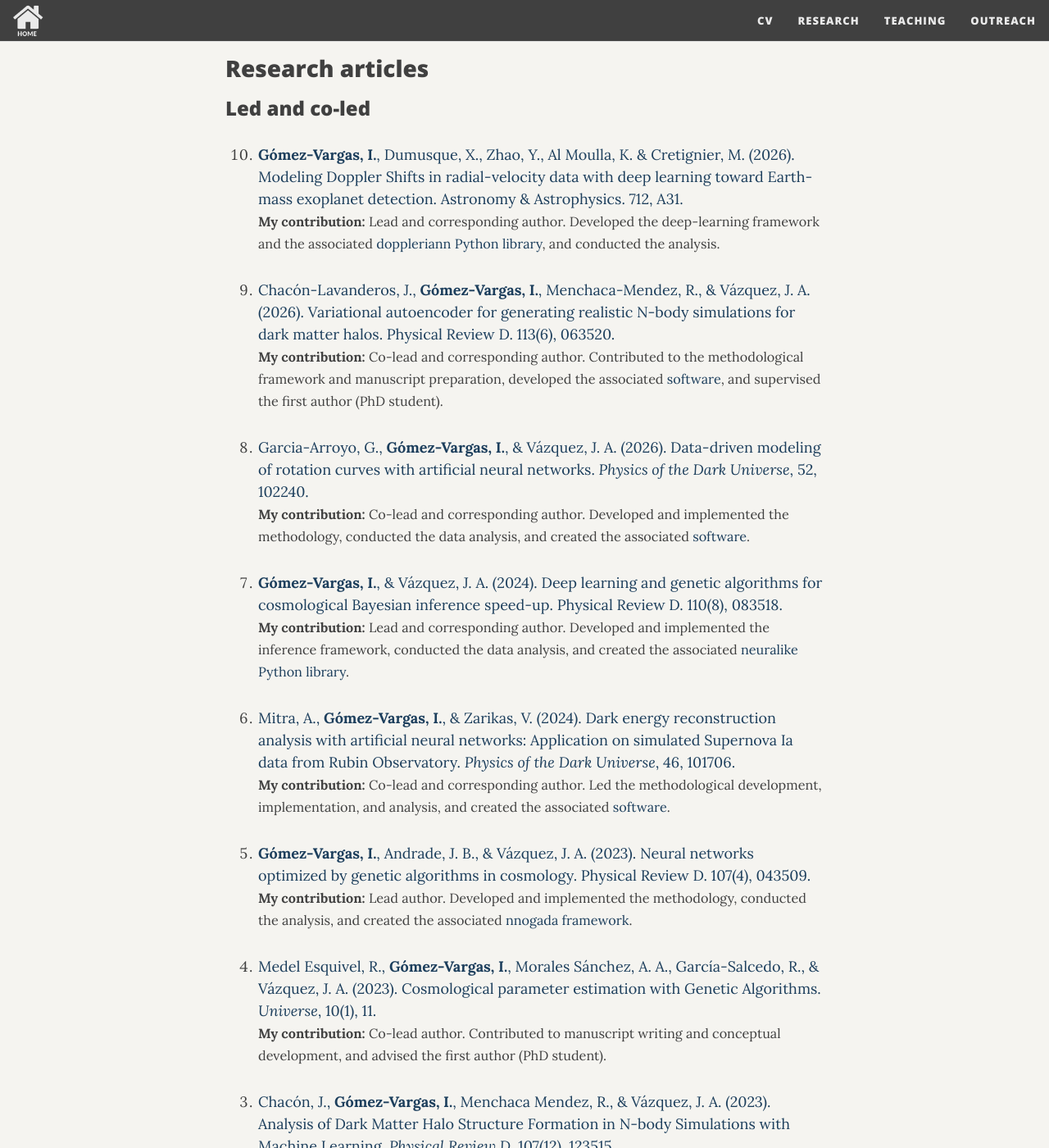
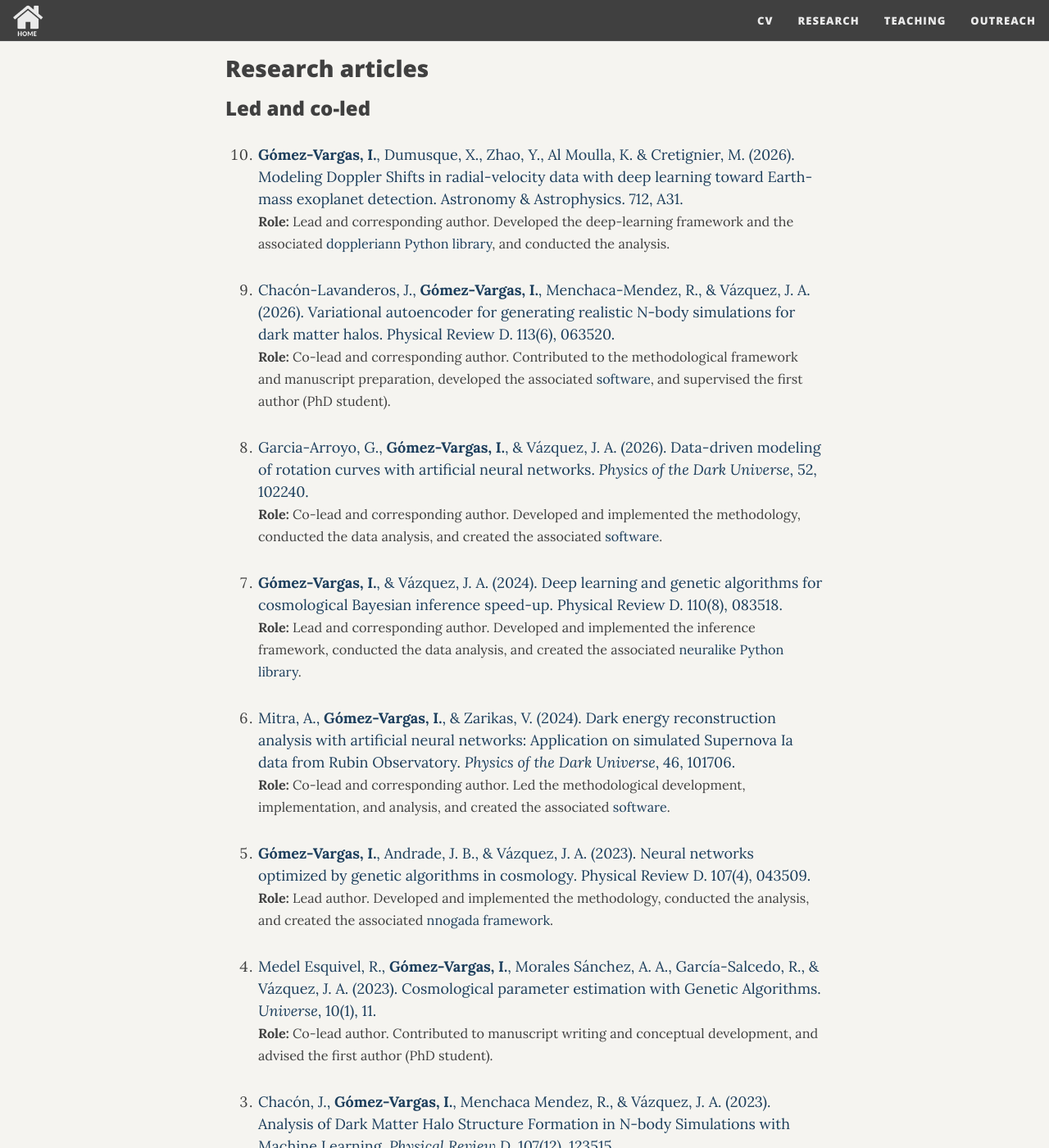
Before and after one commit to igomezv/igomezv.github.io, a Jekyll site: the page built from full_papers.md, in a window 1280 px wide and 1400 px high, scrolled down 475 px. Shown: the whole window at 82% size. Built offline with Jekyll 4.4.1, drawn with Linux system fonts in a browser that asks for light colours; nearby versions of some CDN libraries; comment, search, counter and statistics services are not loaded; some of the changed text lies outside the part shown.

```diff
--- a/full_papers.md
+++ b/full_papers.md
@@ -26,61 +26,61 @@ Complete list of publications.
 <li markdown="1">
 
 [**Gómez-Vargas, I.**, Dumusque, X., Zhao, Y., Al Moulla, K. & Cretignier, M. (2026). Modeling Doppler Shifts in radial-velocity data with deep learning toward Earth-mass exoplanet detection. Astronomy & Astrophysics. 712, A31.](https://doi.org/10.1051/0004-6361/202659375) <br>
-<span class="publication-contributions" markdown="span">**My contribution:** Lead and corresponding author. Developed the deep-learning framework and the associated [doppleriann Python library](https://github.com/igomezv/doppleriann), and conducted the analysis.</span>
+<span class="publication-contributions" markdown="span">**Role:** Lead and corresponding author. Developed the deep-learning framework and the associated [doppleriann Python library](https://github.com/igomezv/doppleriann), and conducted the analysis.</span>
 
 </li>
 <li markdown="1">
 
 [Chacón-Lavanderos, J., **Gómez-Vargas, I.**, Menchaca-Mendez, R., & Vázquez, J. A. (2026). Variational autoencoder for generating realistic N-body simulations for dark matter halos. Physical Review D. 113(6), 063520.](https://journals.aps.org/prd/abstract/10.1103/b6lj-rlff) <br>
-<span class="publication-contributions" markdown="span">**My contribution:** Co-lead and corresponding author. Contributed to the methodological framework and manuscript preparation, developed the associated [software](https://github.com/igomezv/NcosmoVAE), and supervised the first author (PhD student).</span>
+<span class="publication-contributions" markdown="span">**Role:** Co-lead and corresponding author. Contributed to the methodological framework and manuscript preparation, developed the associated [software](https://github.com/igomezv/NcosmoVAE), and supervised the first author (PhD student).</span>
 
 </li>
 <li markdown="1">
 
 [Garcia-Arroyo, G., **Gómez-Vargas, I.**, & Vázquez, J. A. (2026). Data-driven modeling of rotation curves with artificial neural networks. <i>Physics of the Dark Universe</i>, 52, 102240.](https://www.sciencedirect.com/science/article/pii/S2212686426000294) <br>
-<span class="publication-contributions" markdown="span">**My contribution:** Co-lead and corresponding author. Developed and implemented the methodology, conducted the data analysis, and created the associated [software](https://github.com/igomezv/Reconstructing-RC-with-ANN).</span>
+<span class="publication-contributions" markdown="span">**Role:** Co-lead and corresponding author. Developed and implemented the methodology, conducted the data analysis, and created the associated [software](https://github.com/igomezv/Reconstructing-RC-with-ANN).</span>
 
 </li>
 <li markdown="1">
 
 [**Gómez-Vargas, I.**, & Vázquez, J. A. (2024). Deep learning and genetic algorithms for cosmological Bayesian inference speed-up. Physical Review D. 110(8), 083518.](https://journals.aps.org/prd/abstract/10.1103/PhysRevD.110.083518) <br>
-<span class="publication-contributions" markdown="span">**My contribution:** Lead and corresponding author. Developed and implemented the inference framework, conducted the data analysis, and created the associated [neuralike Python library](https://github.com/igomezv/neuralike).</span>
+<span class="publication-contributions" markdown="span">**Role:** Lead and corresponding author. Developed and implemented the inference framework, conducted the data analysis, and created the associated [neuralike Python library](https://github.com/igomezv/neuralike).</span>
 
 </li>
 <li markdown="1">
 
 [Mitra, A., **Gómez-Vargas, I.**, & Zarikas, V. (2024). Dark energy reconstruction analysis with artificial neural networks: Application on simulated Supernova Ia data from Rubin Observatory. <i>Physics of the Dark Universe</i>, 46, 101706.](https://www.sciencedirect.com/science/article/pii/S2212686424002887) <br>
-<span class="publication-contributions" markdown="span">**My contribution:** Co-lead and corresponding author. Led the methodological development, implementation, and analysis, and created the associated [software](https://github.com/igomezv/LSST_DE_neural_reconstruction).</span>
+<span class="publication-contributions" markdown="span">**Role:** Co-lead and corresponding author. Led the methodological development, implementation, and analysis, and created the associated [software](https://github.com/igomezv/LSST_DE_neural_reconstruction).</span>
 
 </li>
 <li markdown="1">
 
 [**Gómez-Vargas, I.**, Andrade, J. B., & Vázquez, J. A. (2023). Neural networks optimized by genetic algorithms in cosmology. Physical Review D. 107(4), 043509.](https://journals.aps.org/prd/abstract/10.1103/PhysRevD.107.043509) <br>
-<span class="publication-contributions" markdown="span">**My contribution:** Lead author. Developed and implemented the methodology, conducted the analysis, and created the associated [nnogada framework](https://github.com/igomezv/nnogada).</span>
+<span class="publication-contributions" markdown="span">**Role:** Lead author. Developed and implemented the methodology, conducted the analysis, and created the associated [nnogada framework](https://github.com/igomezv/nnogada).</span>
 
 </li>
 <li markdown="1">
 
 [Medel Esquivel, R., **Gómez-Vargas, I.**, Morales Sánchez, A. A., García-Salcedo, R., & Vázquez, J. A. (2023). Cosmological parameter estimation with Genetic Algorithms. *Universe*, 10(1), 11.](https://www.mdpi.com/2218-1997/10/1/11)<br>
-<span class="publication-contributions" markdown="span">**My contribution:** Co-lead author. Contributed to manuscript writing and conceptual development, and advised the first author (PhD student).</span>
+<span class="publication-contributions" markdown="span">**Role:** Co-lead author. Contributed to manuscript writing and conceptual development, and advised the first author (PhD student).</span>
 
 </li>
 <li markdown="1">
 
 [Chacón, J., **Gómez-Vargas, I.**, Menchaca Mendez, R., & Vázquez, J. A. (2023). Analysis of Dark Matter Halo Structure Formation in N-body Simulations with Machine Learning. *Physical Review D*, 107(12), 123515.](https://journals.aps.org/prd/abstract/10.1103/PhysRevD.107.123515) <br>
-<span class="publication-contributions" markdown="span">**My contribution:** Co-lead and corresponding author. Co-led the methodological development, implementation, and analysis.</span>
+<span class="publication-contributions" markdown="span">**Role:** Co-lead and corresponding author. Co-led the methodological development, implementation, and analysis.</span>
 
 </li>
 <li markdown="1">
 
 [**Gómez-Vargas, I.**, Vázquez, J. A., Esquivel, R. M., & García-Salcedo, R. (2023). Neural network reconstructions for the Hubble parameter, growth rate and distance modulus. European Physical Journal C. 83(4), 304.](https://doi.org/10.1140/epjc/s10052-023-11435-9) <br>
-<span class="publication-contributions" markdown="span">**My contribution:** Lead author. Developed and implemented the reconstruction methodology and created the associated [software](https://github.com/igomezv/neuralCosmoReconstruction).</span>
+<span class="publication-contributions" markdown="span">**Role:** Lead author. Developed and implemented the reconstruction methodology and created the associated [software](https://github.com/igomezv/neuralCosmoReconstruction).</span>
 
 </li>
 <li markdown="1">
 
 [Rojas Olvera, J. de Dios, **Gómez-Vargas, I.**, & Vázquez, J. A. (2022). Observational Cosmology with Artificial Neural Networks. *Universe*, 8(2), 120.](https://www.mdpi.com/2218-1997/8/2/120) <br>
-<span class="publication-contributions" markdown="span">**My contribution:** Co-lead author. Contributed to manuscript writing and conceptual development, and advised the first author (undergraduate student).</span>
+<span class="publication-contributions" markdown="span">**Role:** Co-lead author. Contributed to manuscript writing and conceptual development, and advised the first author (undergraduate student).</span>
 
 </li>
 </ol>
@@ -91,37 +91,37 @@ Complete list of publications.
 <li markdown="1">
 
 [Chaudhary, H., Capozziello, S., Sharma, V. K., **Gómez-Vargas, I.**, & Mustafa, G. (2026). Evidence for evolving dark energy from DESI DR2 BAO and Pantheon+, DES-Dovekie, and Union3. *European Physical Journal C*, 86, 564.](https://doi.org/10.1140/epjc/s10052-026-15806-w)<br>
-<span class="publication-contributions" markdown="span">**My contribution:** Contributed to Bayesian cosmological parameter estimation and to writing the Methods and Datasets sections.</span>
+<span class="publication-contributions" markdown="span">**Role:** Contributed to Bayesian cosmological parameter estimation and to writing the Methods and Datasets sections.</span>
 
 </li>
 <li markdown="1">
 
 [Di Valentino, E., et al. (including **Gómez-Vargas, I.**) (2025). The CosmoVerse White Paper: Addressing observational tensions in cosmology with systematics and fundamental physics. *Physics of the Dark Universe*, 101965.](https://www.sciencedirect.com/science/article/pii/S221268642500158X)<br>
-<span class="publication-contributions" markdown="span">**My contribution:** Contributed to Sections 3.3 and 3.4 on reconstruction techniques and bioinspired algorithms, including the neural-network reconstruction results shown in Fig. 64.</span>
+<span class="publication-contributions" markdown="span">**Role:** Contributed to Sections 3.3 and 3.4 on reconstruction techniques and bioinspired algorithms, including the neural-network reconstruction results shown in Fig. 64.</span>
 
 </li>
 <li markdown="1">
 
 [Tamayo, D., Urquilla, E., & **Gómez-Vargas, I.** (2025). Equivalence of Dark Energy Models: A Theoretical and Bayesian Perspective. *Physics of the Dark Universe*, 48, 101901.](https://doi.org/10.1016/j.dark.2025.101901)<br>
-<span class="publication-contributions" markdown="span">**My contribution:** Corresponding author. Contributed to Bayesian cosmological parameter estimation and to writing the Methods and Datasets sections.</span>
+<span class="publication-contributions" markdown="span">**Role:** Corresponding author. Contributed to Bayesian cosmological parameter estimation and to writing the Methods and Datasets sections.</span>
 
 </li>
 <li markdown="1">
 
 [Zhao, Y., Dumusque, X., Cretignier, M., Cameron, A. C., Latham, D. W., López-Morales, M., Mayor, M., Sozzetti, A., Cosentino, R., **Gómez-Vargas, I.**, Pepe, F., & Udry, S. (2024). Improving Earth-like planet detection in radial velocity using deep learning. *Astronomy & Astrophysics*, 687, A281.](https://doi.org/10.1051/0004-6361/202450022)<br>
-<span class="publication-contributions" markdown="span">**My contribution:** Reviewed the manuscript and contributed to methodological discussions of neural-network approaches for radial-velocity-based exoplanet detection.</span>
+<span class="publication-contributions" markdown="span">**Role:** Reviewed the manuscript and contributed to methodological discussions of neural-network approaches for radial-velocity-based exoplanet detection.</span>
 
 </li>
 <li markdown="1">
 
 [Vázquez, J. A., Tamayo, D., Garcia-Arroyo, G., **Gómez-Vargas, I.**, Quiros, I., & Sen, A. A. (2024). Coupled Multi Scalar Field Dark Energy. *Physical Review D*, 109(2), 023511.](https://link.aps.org/doi/10.1103/PhysRevD.109.023511)<br>
-<span class="publication-contributions" markdown="span">**My contribution:** Contributed to Bayesian cosmological parameter estimation and to writing the Methods and Datasets sections.</span>
+<span class="publication-contributions" markdown="span">**Role:** Contributed to Bayesian cosmological parameter estimation and to writing the Methods and Datasets sections.</span>
 
 </li>
 <li markdown="1">
 
 [Garcia-Salcedo, R., **Gómez-Vargas, I.**, Gonzalez, T., Martinez-Badenes, V., & Quiros, I. (2024). Combined studies approach to rule out cosmological models which are based on nonlinear electrodynamics. Universe, 10(9), 353.](https://www.mdpi.com/2218-1997/10/9/353)<br>
-<span class="publication-contributions" markdown="span">**My contribution:** Contributed to Bayesian cosmological parameter estimation and to writing the Methods and Datasets sections.</span>
+<span class="publication-contributions" markdown="span">**Role:** Contributed to Bayesian cosmological parameter estimation and to writing the Methods and Datasets sections.</span>
 
 </li>
 </ol>
```
Also changed, not shown: research.md (+13 -13 lines).
